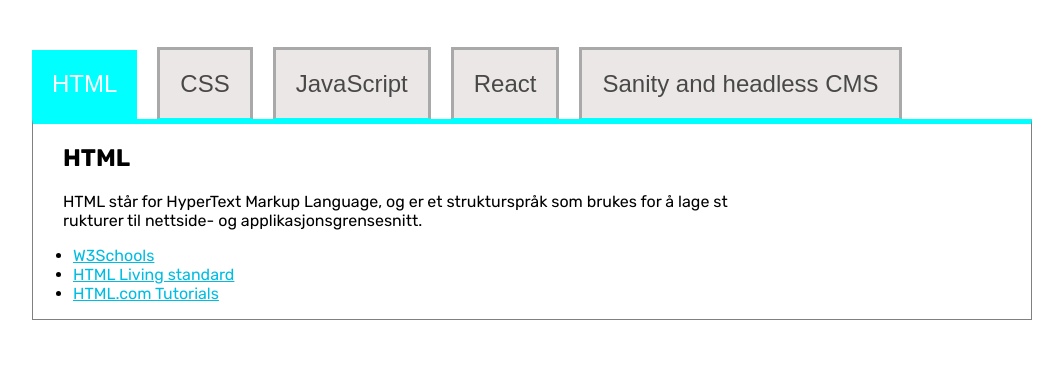
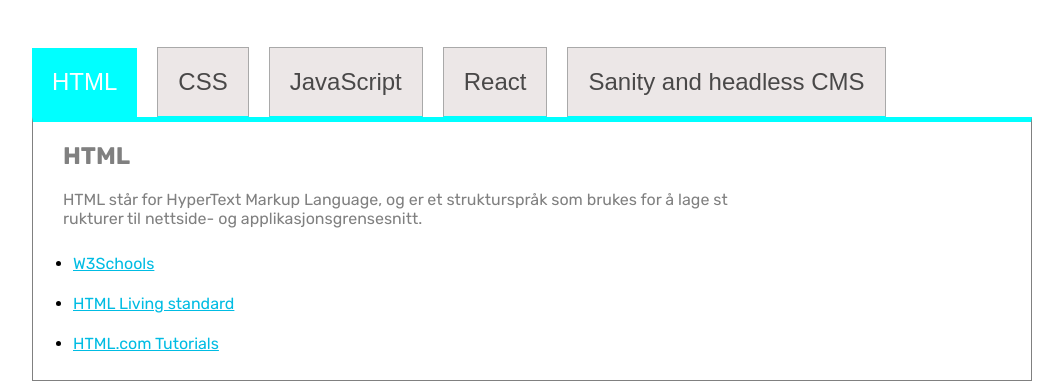
Before and after one commit to Adyanx/uin23ak2_resource_layout_Ali, a plain HTML site: page index.html in a window 1280 px wide. Shown: the part 151-540 px from the top of the page, without its empty margins (108-1171 px from the left). Drawn offline with Linux system fonts and the light colour scheme.

Commit message:
Endringer stylesheet

```diff
--- a/stylesheet.css
+++ b/stylesheet.css
@@ -35,15 +35,18 @@ main article h2, p{
     word-break: break-all;
     margin-left: 3%;
     margin-right: 30%;
+    color: grey;
 }
 
 main article ul li a{
     color: #00BCE3;
+    line-height: 2.5;
+    font-size: medium;
 }
 
 .btn {
     margin-top: 5%;
-    border: solid darkgrey;
+    border: 1px solid darkgrey;
     text-decoration: none;
     color: rgb(73, 72, 72);
     font-size: x-large;
```
